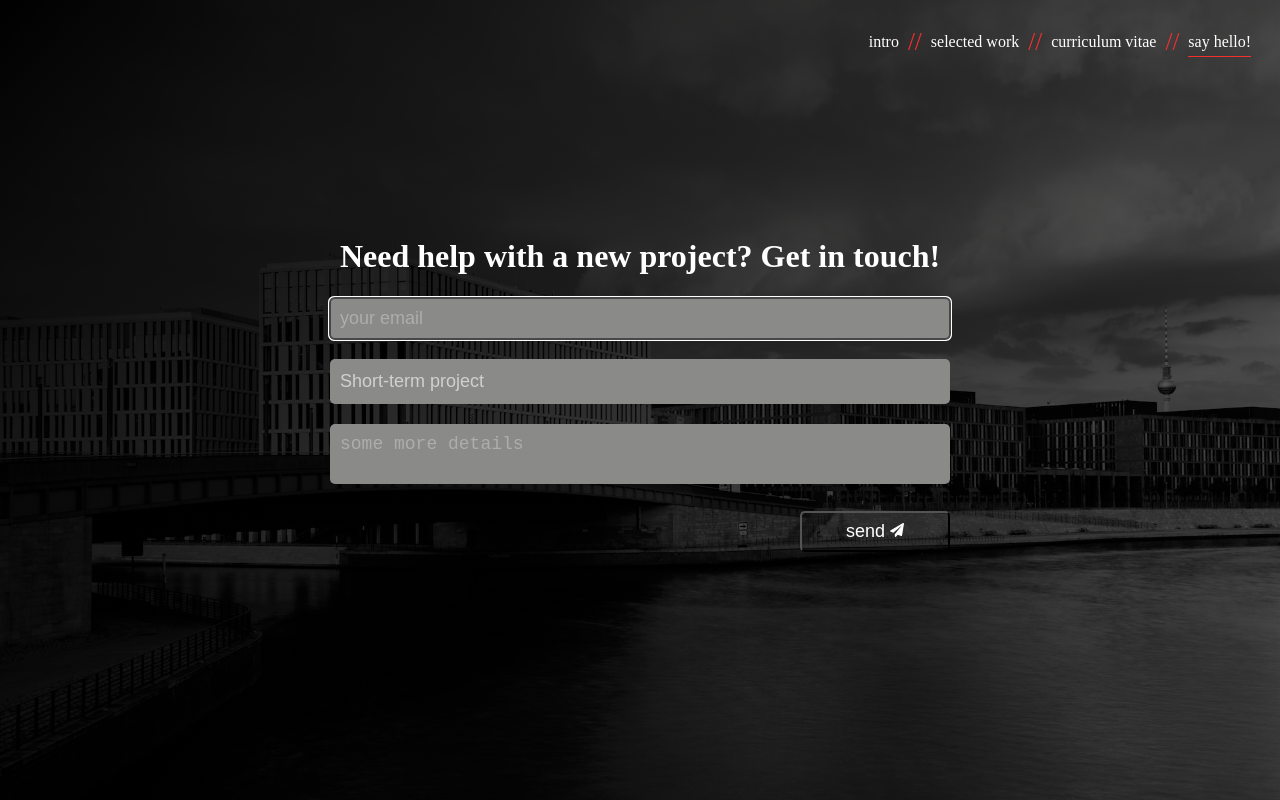
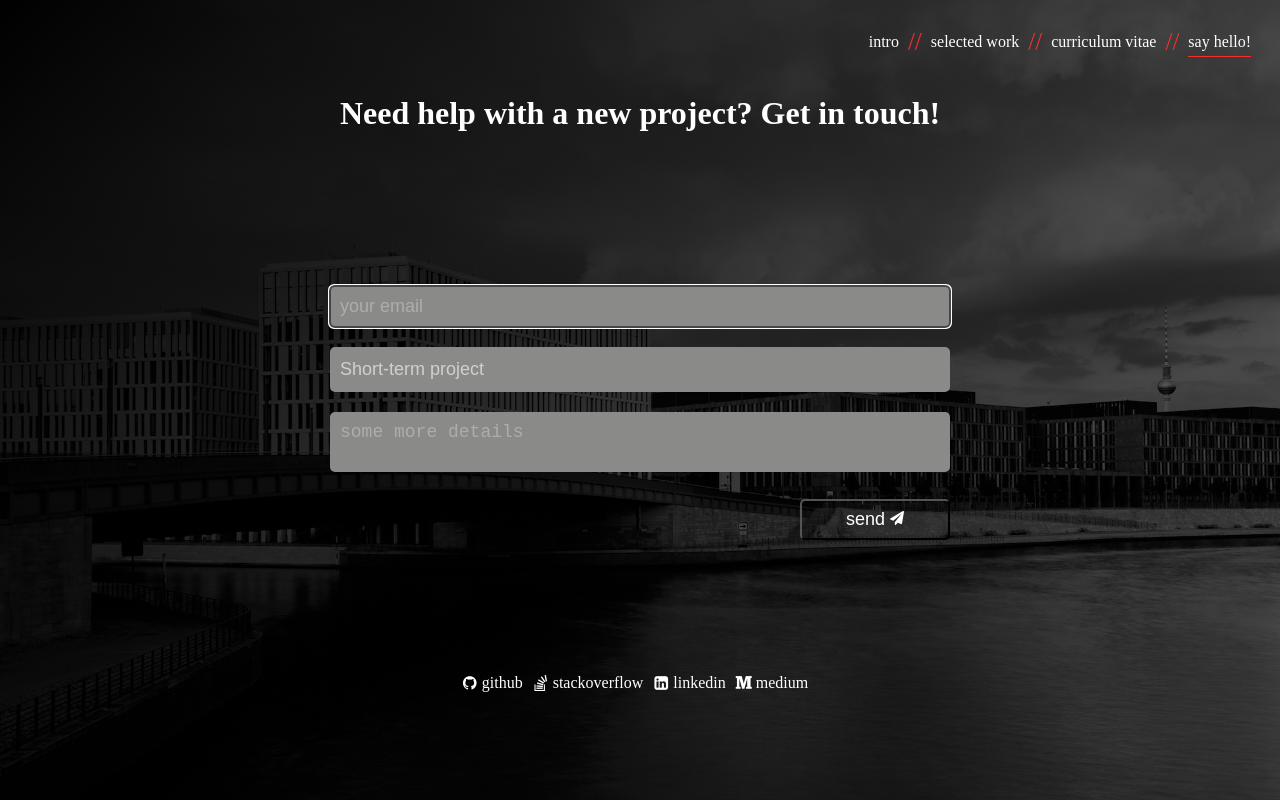
Before and after one commit to gkatsanos/gplus, a Vue app: page /contact in a window 1280 px wide. Built offline with nearby package versions, Linux system fonts and the light colour scheme; a web font is replaced by a local one.

Commit message:
Adding social links to the bottom of contact form and abstracting to new component

```diff
--- /dev/null
+++ b/src/components/Social/Social.vue
@@ -0,0 +1,28 @@
+<style src="./social-links.scss" lang="scss"></style>
+
+<template>
+  <div class="social-links flex" role="navigation">
+    <a rel="nofollow" href="https://github.com/gkatsanos/" target="_blank">
+      <i class="icon icon-github"></i>
+      github
+    </a>
+    <a rel="nofollow" href="http://stackoverflow.com/users/458060/george-katsanos" target="_blank">
+      <i class="icon icon-stackoverflow"></i>
+      stackoverflow
+    </a>
+    <a rel="nofollow" href="https://www.linkedin.com/in/georgekatsanos" target="_blank">
+      <i class="icon icon-linkedin-square"></i>
+      linkedin
+    </a>
+    <a rel="nofollow" href="https://medium.com/@gplusgr" target="_blank">
+      <i class="icon icon-medium"></i>
+      medium
+    </a>
+  </div>
+</template>
+
+<script>
+export default {
+  name: "Social",
+};
+</script>
--- /dev/null
+++ b/src/components/Social/social-links.scss
@@ -0,0 +1,36 @@
+@import '../../sass/variables';
+@import '../../sass/mixins/all';
+
+.social-links {
+  a {
+    padding-right: 10px;
+    &:hover {
+      i {
+        color: $red;
+      }
+    }
+  }
+  .icon {
+    @include mq('tablet', 'max') {
+      display: none;
+    }
+  }
+}
+
+.fade-enter-active {
+  .social-links {
+    transition-delay: 0.3s;
+  }
+}
+
+.fade-leave-to {
+  .social-links {
+    opacity: 0;
+  }
+}
+
+.fade-enter {
+  .social-links {
+    opacity: 0;
+  }
+}
--- a/src/pages/Contact/Contact.vue
+++ b/src/pages/Contact/Contact.vue
@@ -1,7 +1,7 @@
 <style src="./contact.scss" lang="scss"></style>
 
 <template>
-  <div class="say-hello flex--align-center full-height flex">
+  <div class="say-hello flex--align-center full-height flex flex-distribute">
     <h2>Need help with a new project? Get in touch!</h2>
     <form
       name="new-contact"
@@ -92,14 +92,19 @@
         directly.
       </div>
     </form>
+    <social />
   </div>
 </template>
 
 <script>
 import axios from "axios";
+import Social from "@/components/Social/Social";
 
 export default {
   name: "Contact",
+  components: {
+    Social,
+  },
   data() {
     return {
       sent: false,
--- a/src/pages/Intro/Intro.vue
+++ b/src/pages/Intro/Intro.vue
@@ -26,34 +26,16 @@
       <span class="highlight">//</span>
       training & mentoring
     </div>
-    <div class="social-links flex" role="navigation">
-      <a rel="nofollow" href="https://github.com/gkatsanos/" target="_blank">
-        <i class="icon icon-github"></i>
-        github
-      </a>
-      <a
-        rel="nofollow"
-        href="http://stackoverflow.com/users/458060/george-katsanos"
-        target="_blank"
-      >
-        <i class="icon icon-stackoverflow"></i>
-        stackoverflow
-      </a>
-      <a rel="nofollow" href="https://www.linkedin.com/in/georgekatsanos" target="_blank">
-        <i class="icon icon-linkedin-square"></i>
-        linkedin
-      </a>
-      <a rel="nofollow" href="https://medium.com/@gplusgr" target="_blank">
-        <i class="icon icon-medium"></i>
-        medium
-      </a>
-    </div>
+    <social />
   </div>
 </template>
 
 <script>
+import Social from "@/components/Social/Social";
+
 export default {
   name: "Intro",
+  components: { Social },
   data() {
     return {
       headline: "HUMAN-CENTERED*WEB DEVELOPMENT",
--- a/src/pages/Intro/intro.scss
+++ b/src/pages/Intro/intro.scss
@@ -2,16 +2,6 @@
 @import '../../sass/mixins/all';
 
 .intro {
-  a {
-    padding-right: 10px;
-
-    &:hover {
-      i {
-        color: $red;
-      }
-    }
-  }
-
   h2.subtitle {
     text-align: center;
     max-width: 700px;
@@ -48,14 +38,6 @@
     font-size: $font-medium;
     text-align: center;
   }
-  .social-links {
-    .icon {
-      @include mq('tablet', 'max') {
-        display: none;
-      }
-    }
-  }
-
 }
 
 // Animation specific styling
--- a/src/pages/SelectedWork/selected-work.scss
+++ b/src/pages/SelectedWork/selected-work.scss
@@ -23,10 +23,11 @@
 .right,
 .left {
   width: 100%;
+  height: 50vh;
   @include mq('desktop') {
+    height: 100vh;
     width: 50%;
   }
-  height: 100vh;
 }
 
 .client--description {
```
